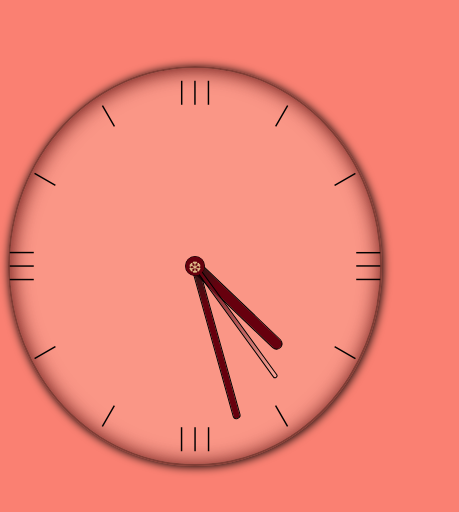
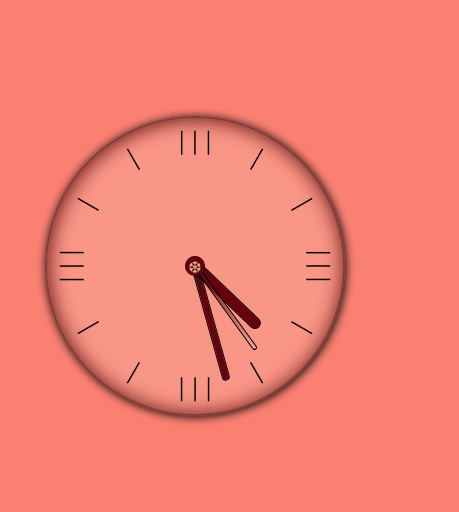
Before and after one commit to vrushabhgawas14/Clock, a plain HTML site: page index.html in a window 390 px wide. Shown: the part 164-676 px from the top of the page, 459 px wide, since content can reach past the window. Drawn offline with Linux system fonts and the light colour scheme.

Commit message:
Add files via upload

```diff
--- a/phone.css
+++ b/phone.css
@@ -4,4 +4,9 @@
     background-color: salmon;
     overflow: hidden;
   }
+
+  .clock {
+    width: 300px;
+    height: 300px;
+  }
 }
```
